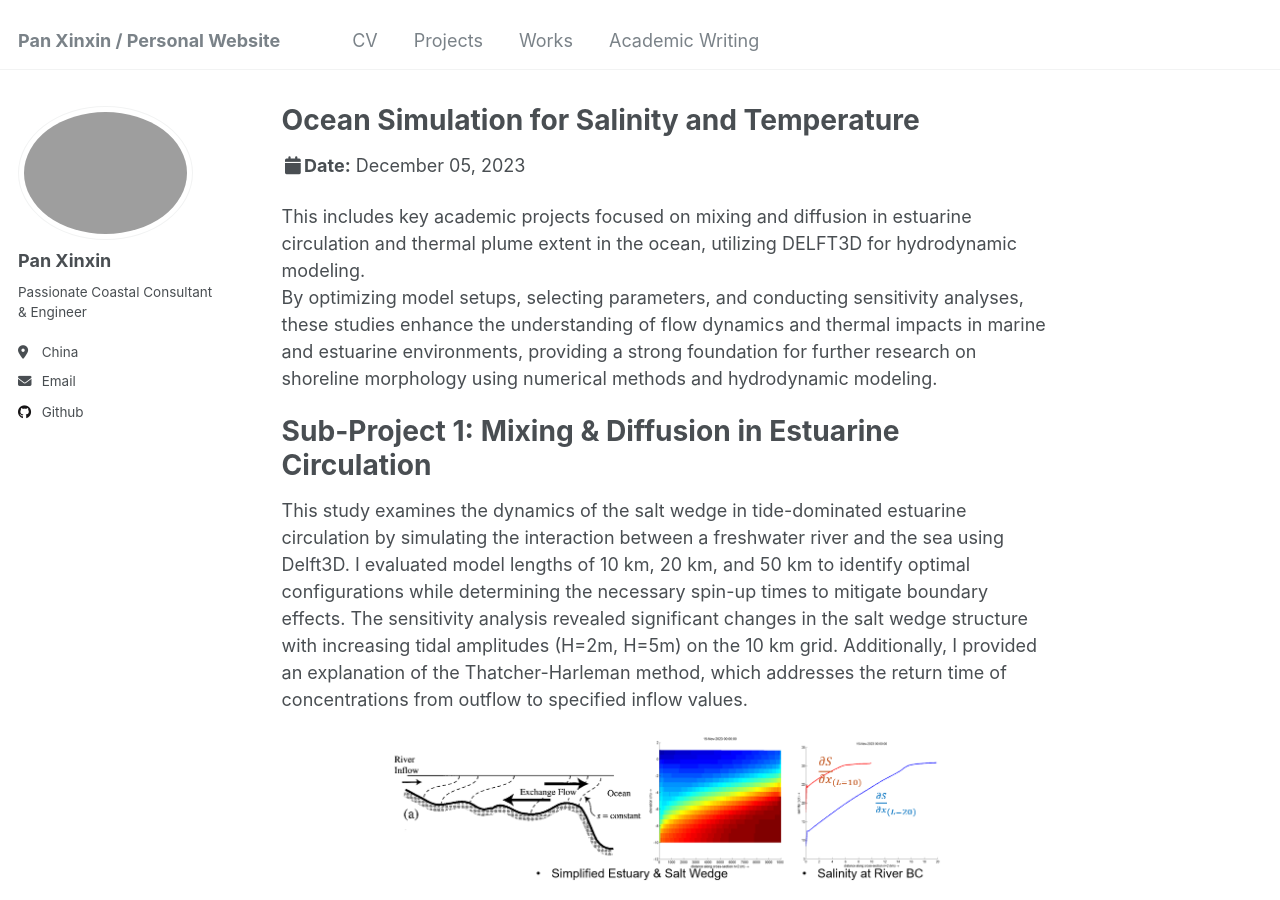
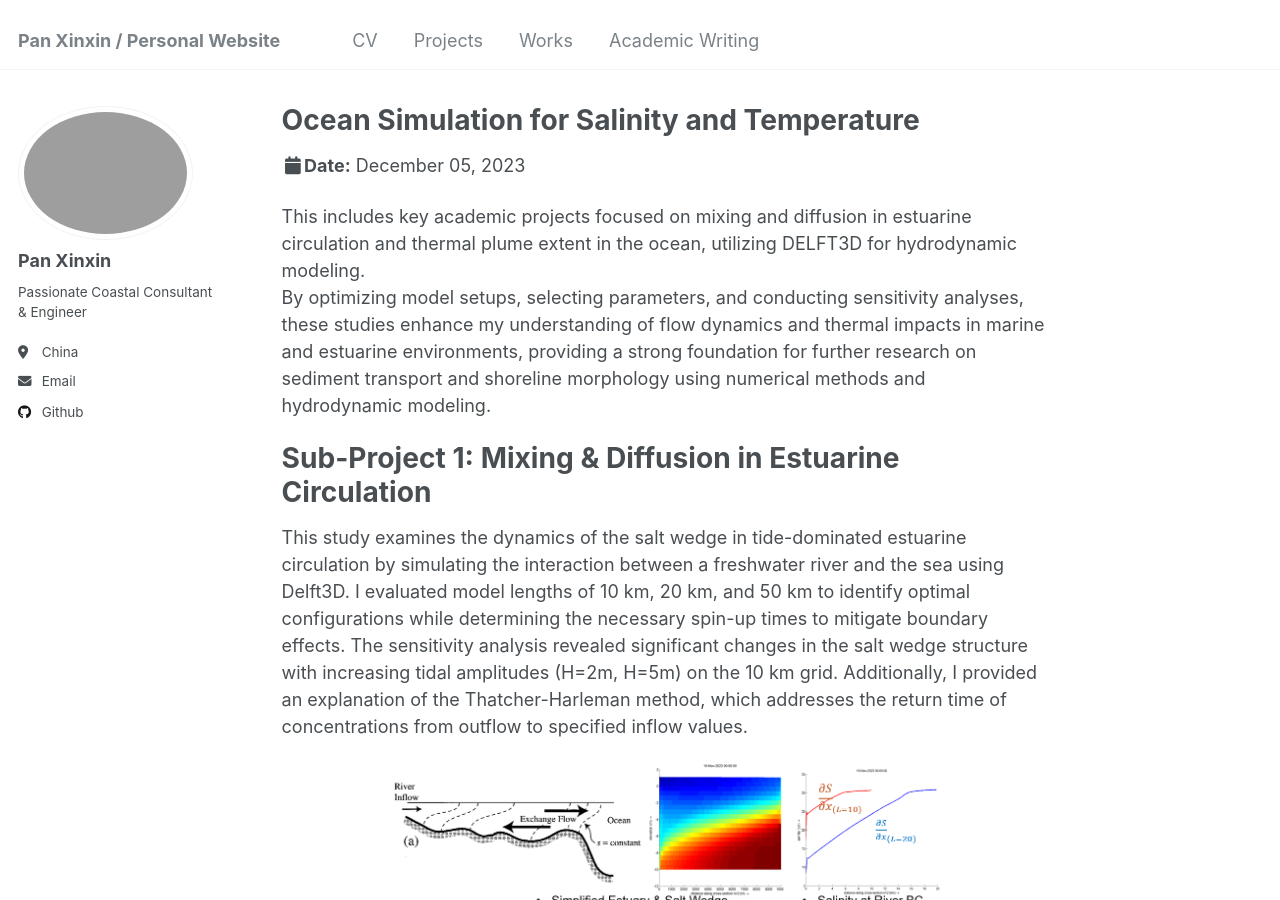
Before and after one commit to kingdaxing/kingdaxing.github.io, a Jekyll site: the page built from _talks/talk-2-2023-12-05-ocean.md, in a window 1280 px wide and 900 px high. Built offline with Jekyll 4.4.1, drawn with Linux system fonts in a browser that asks for light colours.

Commit message:
Update talk-2-2023-12-05-ocean.md

```diff
--- a/_talks/talk-2-2023-12-05-ocean.md
+++ b/_talks/talk-2-2023-12-05-ocean.md
@@ -9,7 +9,7 @@ location: "NUS"
 ---
 
 This includes key academic projects focused on mixing and diffusion in estuarine circulation and thermal plume extent in the ocean, utilizing DELFT3D for hydrodynamic modeling. <br/>
-By optimizing model setups, selecting parameters, and conducting sensitivity analyses, these studies enhance the understanding of flow dynamics and thermal impacts in marine and estuarine environments, providing a strong foundation for further research on shoreline morphology using numerical methods and hydrodynamic modeling.
+By optimizing model setups, selecting parameters, and conducting sensitivity analyses, these studies enhance my understanding of flow dynamics and thermal impacts in marine and estuarine environments, providing a strong foundation for further research on sediment transport and shoreline morphology using numerical methods and hydrodynamic modeling.
 
 Sub-Project 1: Mixing & Diffusion in Estuarine Circulation
 ======
```
